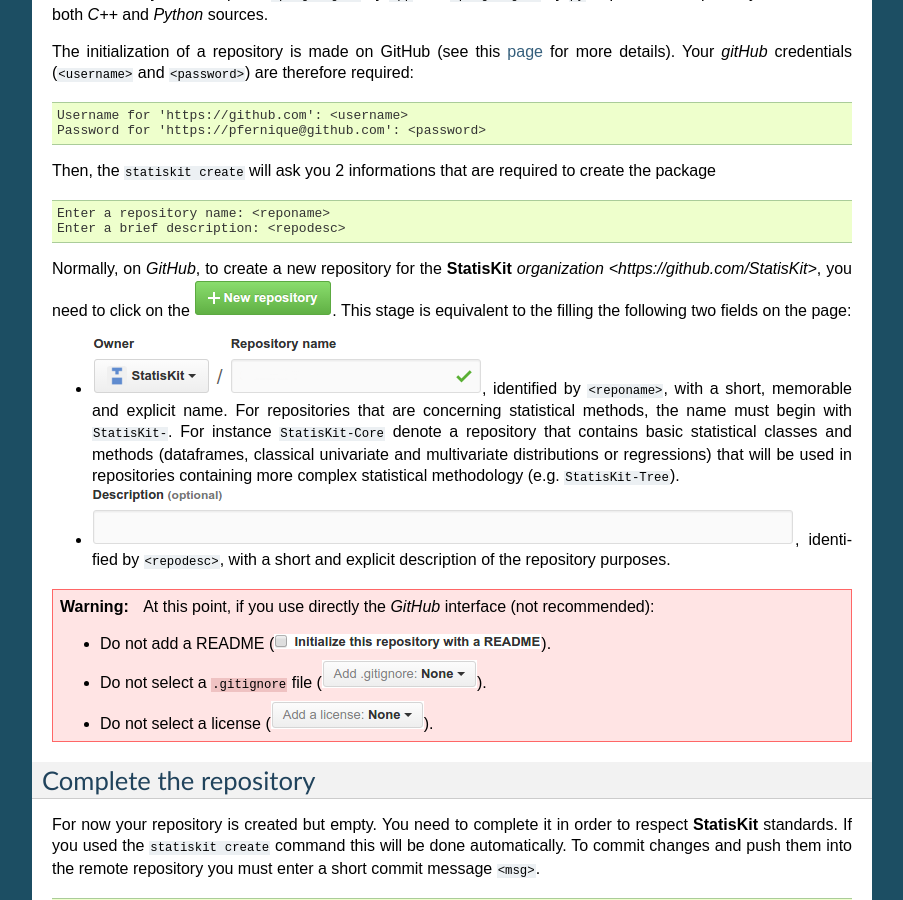
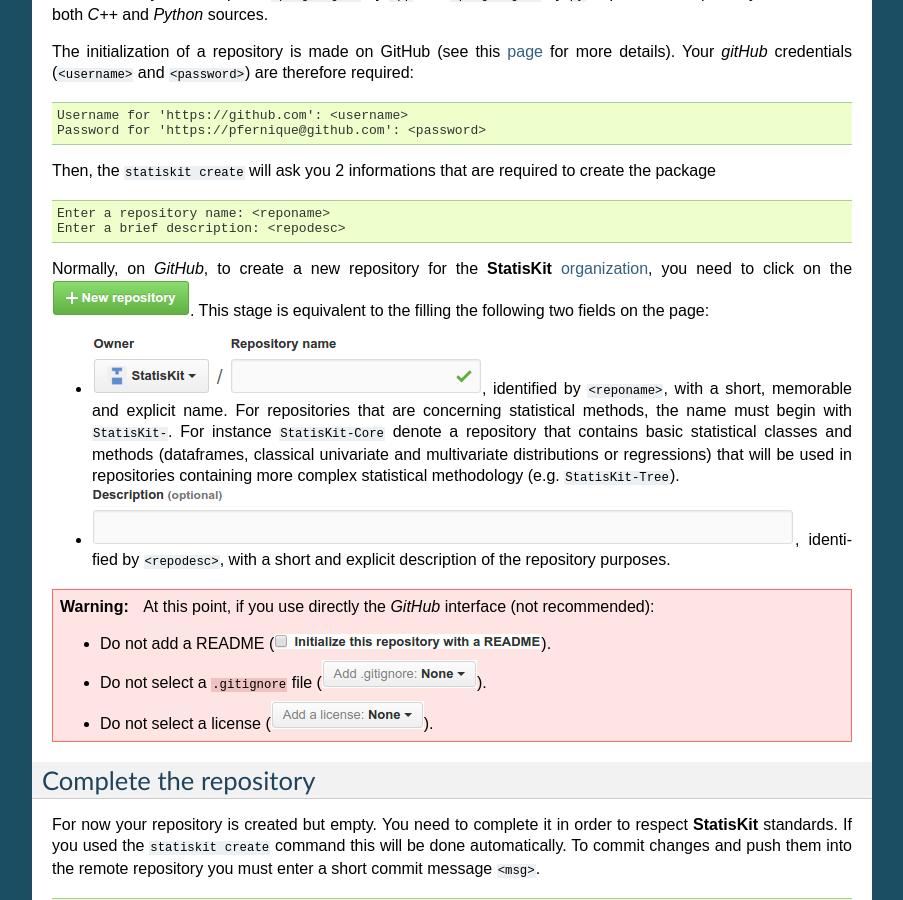
Before and after one commit to StatisKit/StatisKit, a Sphinx documentation site: the page built from doc/developper/public/create.rst, in a window 1280 px wide and 900 px high, scrolled down 492 px. Shown: the whole window, without its empty margins (198-1101 px from the left). Built offline with Sphinx 7.4.7, drawn with Linux system fonts in a browser that asks for light colours; pages that are not in the unit, such as notebooks, are missing from menus.

Commit message:
Update create.rst

```diff
--- a/doc/developper/public/create.rst
+++ b/doc/developper/public/create.rst
@@ -81,7 +81,7 @@
     Enter a repository name: <reponame>
     Enter a brief description: <repodesc>
 
-Normally, on `GitHub`, to create a new repository for the **StatisKit** `organization <https://github.com/StatisKit>`, you need to click on the |NEWBUTTON|.
+Normally, on `GitHub`, to create a new repository for the **StatisKit** `organization <https://github.com/StatisKit>`_, you need to click on the |NEWBUTTON|.
 This stage is equivalent to the filling the following two fields on the page:
 
 * |REPOSITORYNAME|, identified by :code:`<reponame>`, with a short, memorable and explicit name.
```
